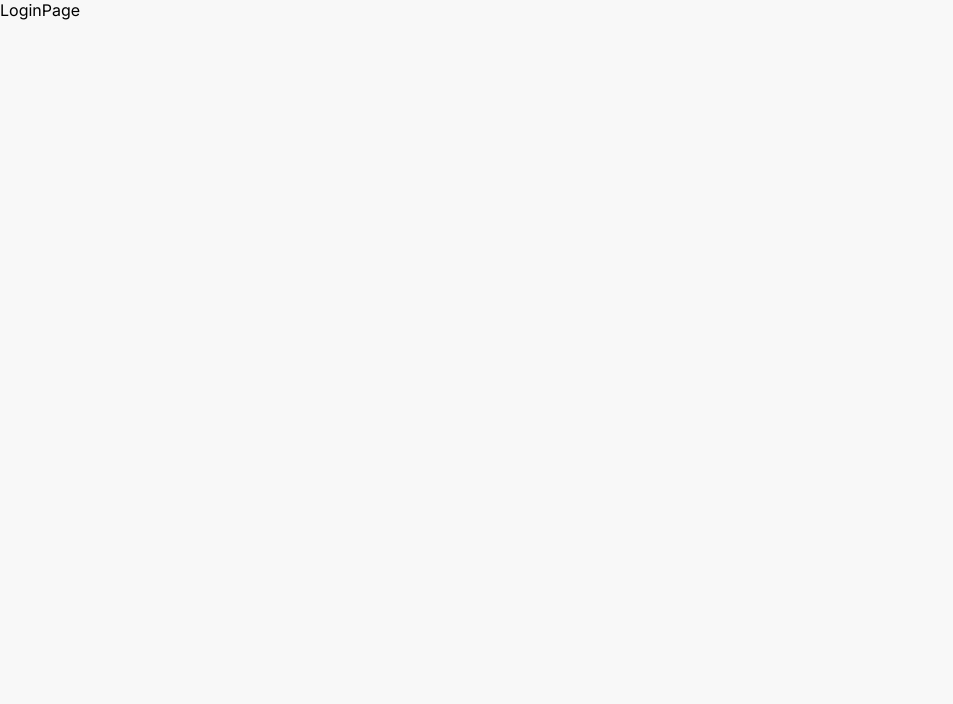
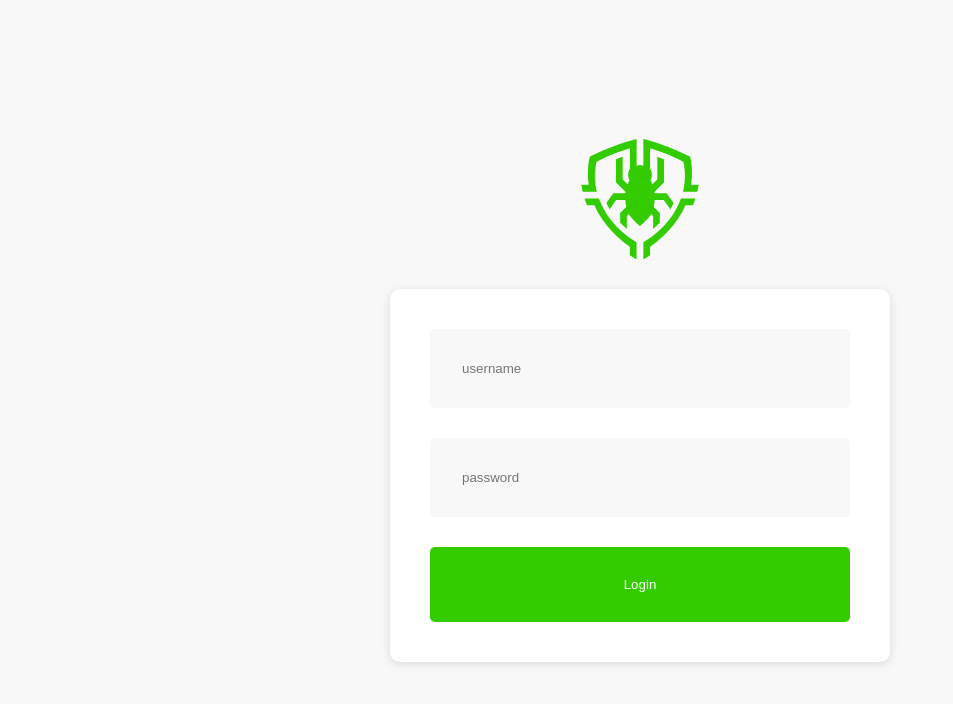
Before and after one commit to I3programmation/PestControlDashboard, a Next.js app: page /login in a window 1280 px wide. Shown: the top 704 px of the page, without its empty margins (0-953 px from the left). Built offline with nearby package versions, Linux system fonts and the light colour scheme.

Commit message:
:rocket: feat: Created Login page Created Login page and LoginForm component

```diff
--- a/app/login/page.jsx
+++ b/app/login/page.jsx
@@ -1,9 +1,14 @@
-import React from 'react'
+import styles from "@/app/ui/login/login.module.css";
+import LoginForm from "../ui/login/loginForm/loginForm";
+import PestControlIcon from "../ui/icons/Logo_Pest_Control";
 
 const LoginPage = () => {
   return (
-    <div>LoginPage</div>
-  )
-}
+    <div className={styles.container}>
+      <PestControlIcon size={120} fill="var(--primary)" />
+      <LoginForm/>
+    </div>
+  );
+};
 
-export default LoginPage
+export default LoginPage;
--- a/app/ui/globals.css
+++ b/app/ui/globals.css
@@ -7,6 +7,7 @@
 --primarySoft: #00FF00;
 --text: #000000;
 --textSoft: #B0B0B0;
+--textSoft2: #ffffff;
 }
 
 *{
--- /dev/null
+++ b/app/ui/login/login.module.css
@@ -0,0 +1,10 @@
+.container {
+    width: 100%;
+    height: 100vh;
+    display: flex;
+    padding: 20px;
+    flex-direction: column;
+    gap: 30px;
+    align-items: center;
+    justify-content: center;
+  }
--- /dev/null
+++ b/app/ui/login/loginForm/loginForm.jsx
@@ -0,0 +1,17 @@
+"use client";
+
+import styles from "./loginForm.module.css";
+
+const LoginForm = () => {
+
+
+  return (
+    <form className={styles.form}>
+      <input type="text" placeholder="username" name="username" />
+      <input type="password" placeholder="password" name="password" />
+      <button>Login</button>
+    </form>
+  );
+};
+
+export default LoginForm;
--- /dev/null
+++ b/app/ui/login/loginForm/loginForm.module.css
@@ -0,0 +1,30 @@
+.form {
+    background-color: #fff;
+    padding: 40px;
+    border-radius: 10px;
+    width: 500px;
+    display: flex;
+    flex-direction: column;
+    align-items: center;
+    justify-content: center;
+    box-shadow: rgba(99, 99, 99, 0.2) 0px 2px 8px 0px;    gap: 30px;
+  }
+
+  .form input {
+    width: 100%;
+    padding: 30px;
+    border: 2px solid var(--bg);
+    border-radius: 5px;
+    background-color: var(--bg);
+    color: var(--text);
+  }
+
+  .form button {
+    width: 100%;
+    padding: 30px;
+    background-color: var(--primary);
+    color: var(--textSoft2);
+    border: none;
+    cursor: pointer;
+    border-radius: 5px;
+  }
--- a/package.json
+++ b/package.json
@@ -9,6 +9,8 @@
     "lint": "next lint"
   },
   "dependencies": {
+    "@emotion/react": "^11.11.1",
+    "@emotion/styled": "^11.11.0",
     "@mui/material": "^5.14.20",
     "@next/eslint-plugin-next": "14.0.1",
     "next": "14.0.1",
```
Also changed, not shown: 1 other file (tests, documents, lock files or other folders).
